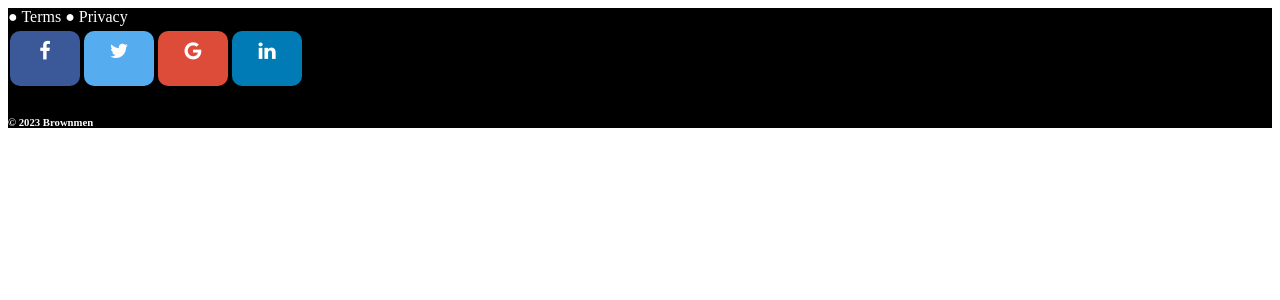
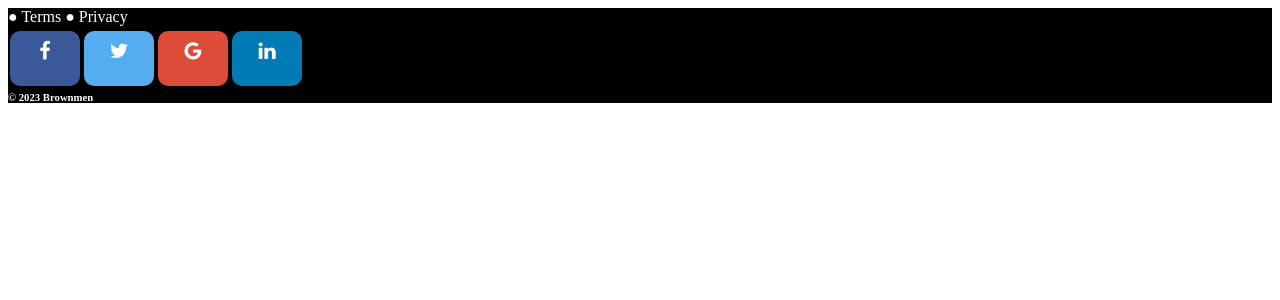
Before and after one commit to Abhijeetkumar8582/brownmen_MERN, a Next.js app in the folder client/: page /articles/Footer in a window 1280 px wide. Shown: the top 300 px of the page. Built offline with nearby package versions, Linux system fonts and the light colour scheme.

Commit message:
fixing mongoDb content

```diff
--- a/client/styles/globals.css
+++ b/client/styles/globals.css
@@ -1,3 +1,6 @@
+h6 {
+  margin: 0;
+}
 .dynamicCardDisplay:hover {
   transform: translateY(-5px);
 }
@@ -21,7 +24,7 @@
   flex-direction: row;
 }
 .space {
-  margin-top: 7%;
+  margin-top: 5%;
 }
 .search_Heading {
   text-align: center;
@@ -348,7 +351,7 @@
   padding: 0rem 2rem;
 }
 @media only screen and (max-width: 759px) {
-  .categoryMainDiv{
+  .categoryMainDiv {
     flex-direction: column;
     width: 100%;
   }
@@ -358,16 +361,160 @@
   .categoryMainDiv_containerTwo {
     width: 100%;
     min-height: 150px;
-
-
-
   }
-  h1{
+  h1 {
     font-size: 16px;
     text-align: center;
   }
-  h5{
+  h5 {
     font-size: 14px;
     text-align: center;
   }
 }
+.Suggestion_card_Main_Div {
+  border-radius: 5px;
+  padding: 5px;
+  display: flex;
+  align-items: center;
+  gap: 10px;
+  flex-wrap: wrap;
+}
+.Suggestion_card {
+  height: 100px;
+  width: 440px;
+  position: relative;
+  display: block;
+  overflow: hidden;
+  border: 1px solid rgba(243, 244, 246);
+  border-radius: 0.5rem;
+  padding: 1rem;
+  background-color: #fff;
+}
+
+.Suggestion_card_header {
+  display: flex;
+  justify-content: space-between;
+  grid-gap: 1rem;
+  gap: 1rem;
+}
+
+.Suggestion_card_title {
+  font-size: 1.125rem;
+  line-height: 1.25rem;
+  font-weight: 700;
+  color: rgba(17, 24, 39, 1);
+  text-decoration: none;
+}
+
+/* .title:hover {
+  text-decoration: underline royalblue;
+} */
+
+.Suggestion_card_name {
+  margin: 0;
+  font-size: 0.75rem;
+  line-height: 1rem;
+  font-weight: 500;
+  color: rgba(75, 85, 99, 1);
+}
+
+.Suggestion_card_image {
+  display: block;
+  flex-shrink: 0;
+  height: 3rem;
+  width: 3rem;
+  border-radius: 0.5rem;
+  object-fit: cover;
+  background-color: royalblue;
+}
+
+.blogPost_Main_div {
+  padding: 2rem;
+}
+.blogPost_Main_div_sub_Div_one {
+  display: flex;
+  justify-content: space-between;
+  margin-bottom: 30px;
+}
+.blogPost_Main_div_sub_Div_one_subDiv {
+  display: flex;
+  gap: 10px;
+}
+.blogPost_Main_div_sub_Div_one_subDiv_tag {
+  display: flex;
+  gap: 10px;
+}
+.postTags {
+  border: 2px solid;
+  border-radius: 10px;
+  padding: 5px;
+  display: flex;
+  align-items: center;
+}
+.postDate,
+.ReadTime,
+.shareIcon {
+  display: flex;
+  align-items: center;
+}
+
+.blogPost_first_image_div {
+  min-width: 900px;
+  height: 300px;
+  margin: 30px 0px;
+  display: flex;
+  justify-content: center;
+}
+.blogPost_first_image_div_image {
+  width: 100%;
+  height: 100%;
+  object-fit: cover;
+}
+.text_justify {
+  text-align: justify;
+  font-size: 17px;
+  font-weight: 400;
+  font-family: initial;
+}
+.blogPost_Main_div_sub_Div_two {
+  width: 60%;
+  position: relative;
+  /* overflow-y: auto; */
+
+}
+.blogPost_Main_div_sub_Div_three {
+  width: 40%;
+  padding: 3rem 2rem;
+  position: sticky;
+  top: 60px;
+  max-height: 80vh;
+}
+.blogPost_Main_div_sub_Div_three_subDiv {
+  padding: 1rem;
+  border-radius: 5px;
+  background: antiquewhite;
+  margin-bottom: 20px;
+}
+
+.postBendefits_Tag {
+  display: flex;
+  gap: 10px;
+  flex-wrap: wrap;
+}
+.postBendefits_Tag_div {
+  border-radius: 5px;
+  padding: 5px 7px;
+  display: flex;
+  align-items: center;
+  background: mediumaquamarine;
+}
+.Other_blog_post_Main_div {
+  padding: 1rem;
+  border-radius: 5px;
+  background: antiquewhite;
+}
+
+.blogPost_Main_div_sub_Div_three_subDiv_tag_text,
+.Other_blog_post_Main_div_post_text {
+  margin-bottom: 10px;
+}
```
Also changed, not shown: client/pages/articles/Post.js (+127 -38 lines), client/pages/articles/category.js (+5 -5 lines), client/pages/index.js (+7 -7 lines).
